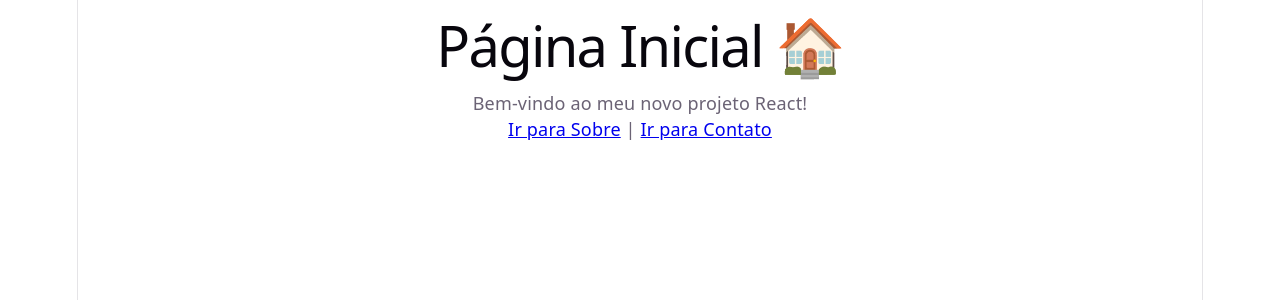
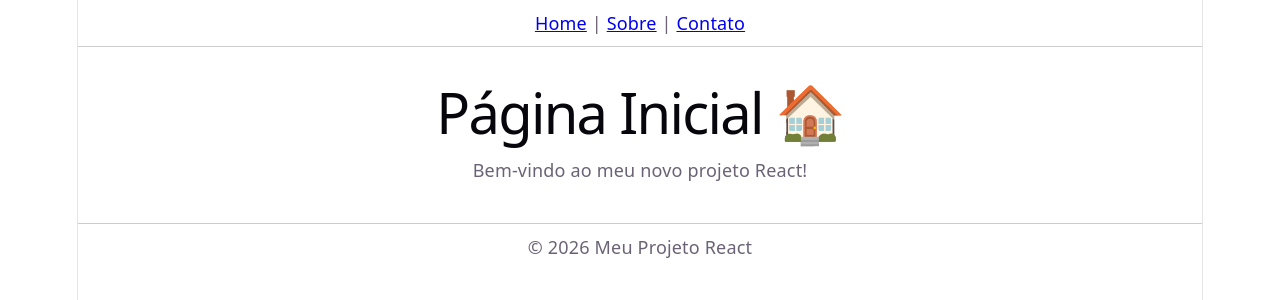
Before and after one commit to Estevao750/GTONLINE3.0-Atividade-de-Fixacao-Rotas-e-Componentes-em-React, a React (Vite) app: page / in a window 1280 px wide. Shown: the top 300 px of the page. Built offline with nearby package versions, Linux system fonts and the light colour scheme.

Commit message:
Adicionei um componente de layout comum (por exemplo, Header e Footer) que será exibido em todas as páginas.

```diff
--- a/src/App.jsx
+++ b/src/App.jsx
@@ -1,15 +1,44 @@
-import { Routes, Route, Link } from 'react-router-dom'
+import { Routes, Route, Link, Outlet } from 'react-router-dom'
+
+function Header() {
+  return (
+    <header style={{ padding: '10px', borderBottom: '1px solid #ccc' }}>
+      <nav>
+        <Link to="/">Home</Link> | {" "}
+        <Link to="/sobre">Sobre</Link> | {" "}
+        <Link to="/contato">Contato</Link>
+      </nav>
+    </header>
+  )
+}
+
+function Footer() {
+  return (
+    <footer style={{ marginTop: '20px', padding: '10px', borderTop: '1px solid #ccc', textAlign: 'center' }}>
+      <p>© 2026 Meu Projeto React</p>
+    </footer>
+  )
+}
+
+function Layout() {
+  return (
+    <div>
+      <Header />
+      {}
+      <main style={{ padding: '20px' }}>
+        <Outlet />
+      </main>
+
+      <Footer />
+    </div>
+  )
+}
 
 function Home() {
   return (
     <div>
       <h1>Página Inicial 🏠</h1>
       <p>Bem-vindo ao meu novo projeto React!</p>
-      <nav>
-        {}
-        <Link to="/sobre">Ir para Sobre</Link> | {" "}
-        <Link to="/contato">Ir para Contato</Link>
-      </nav>
     </div>
   )
 }
@@ -19,10 +48,6 @@ function About() {
     <div>
       <h1>Sobre o Projeto 📖</h1>
       <p>Este é um projeto criado do zero usando Vite e React Router.</p>
-      <nav>
-        <Link to="/">Voltar para Home</Link> | {" "}
-        <Link to="/contato">Ir para Contato</Link>
-      </nav>
     </div>
   )
 }
@@ -32,10 +57,6 @@ function Contact() {
     <div>
       <h1>Contato ✉️</h1>
       <p>Fale conosco enviando um email para ola@projeto.com</p>
-      <nav>
-        <Link to="/">Voltar para Home</Link> | {" "}
-        <Link to="/sobre">Ir para Sobre</Link>
-      </nav>
     </div>
   )
 }
@@ -43,9 +64,14 @@ function Contact() {
 function App() {
   return (
     <Routes>
-      <Route path="/" element={<Home />} />
-      <Route path="/sobre" element={<About />} />
-      <Route path="/contato" element={<Contact />} />
+      {}
+      <Route path="/" element={<Layout />}>
+        {}
+        <Route index element={<Home />} />
+        {}
+        <Route path="sobre" element={<About />} />
+        <Route path="contato" element={<Contact />} />
+      </Route>
     </Routes>
   )
 }
```
